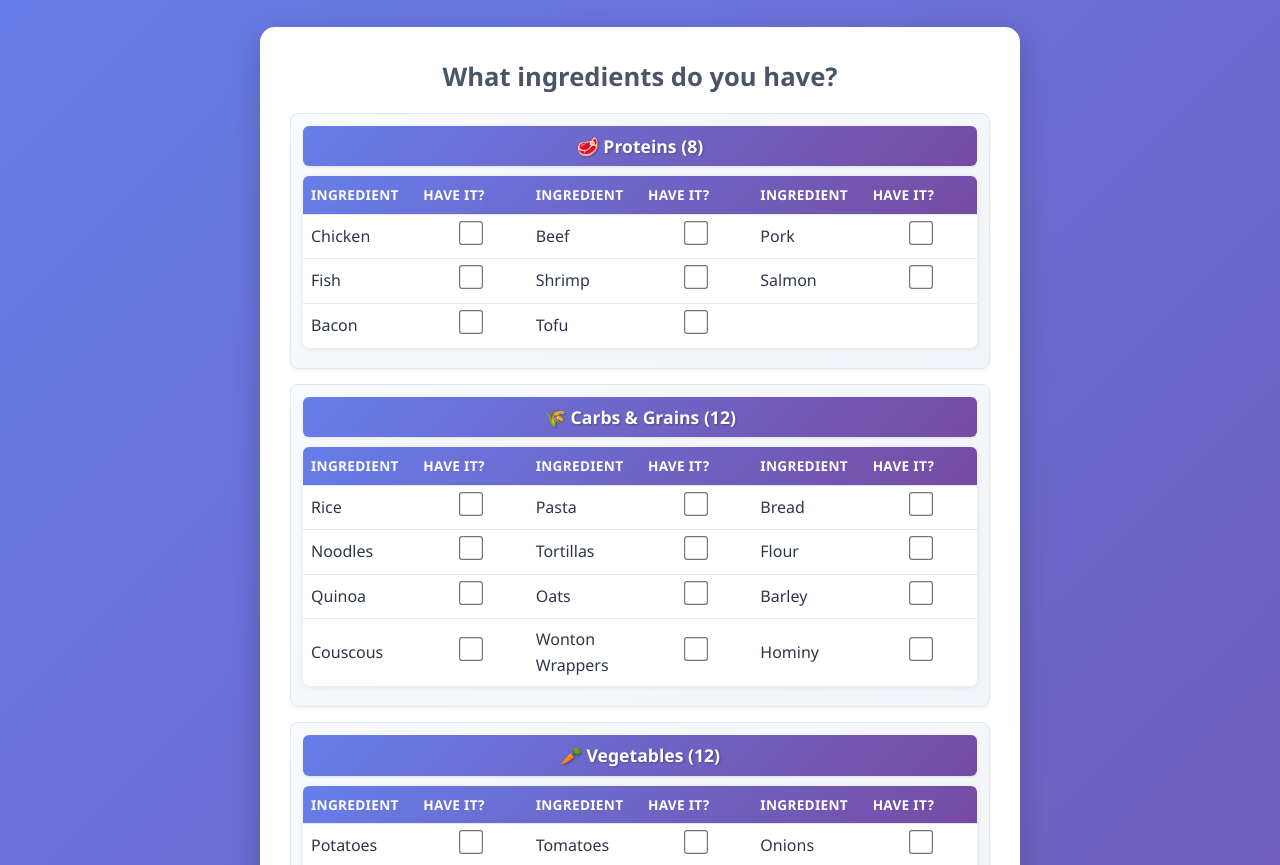
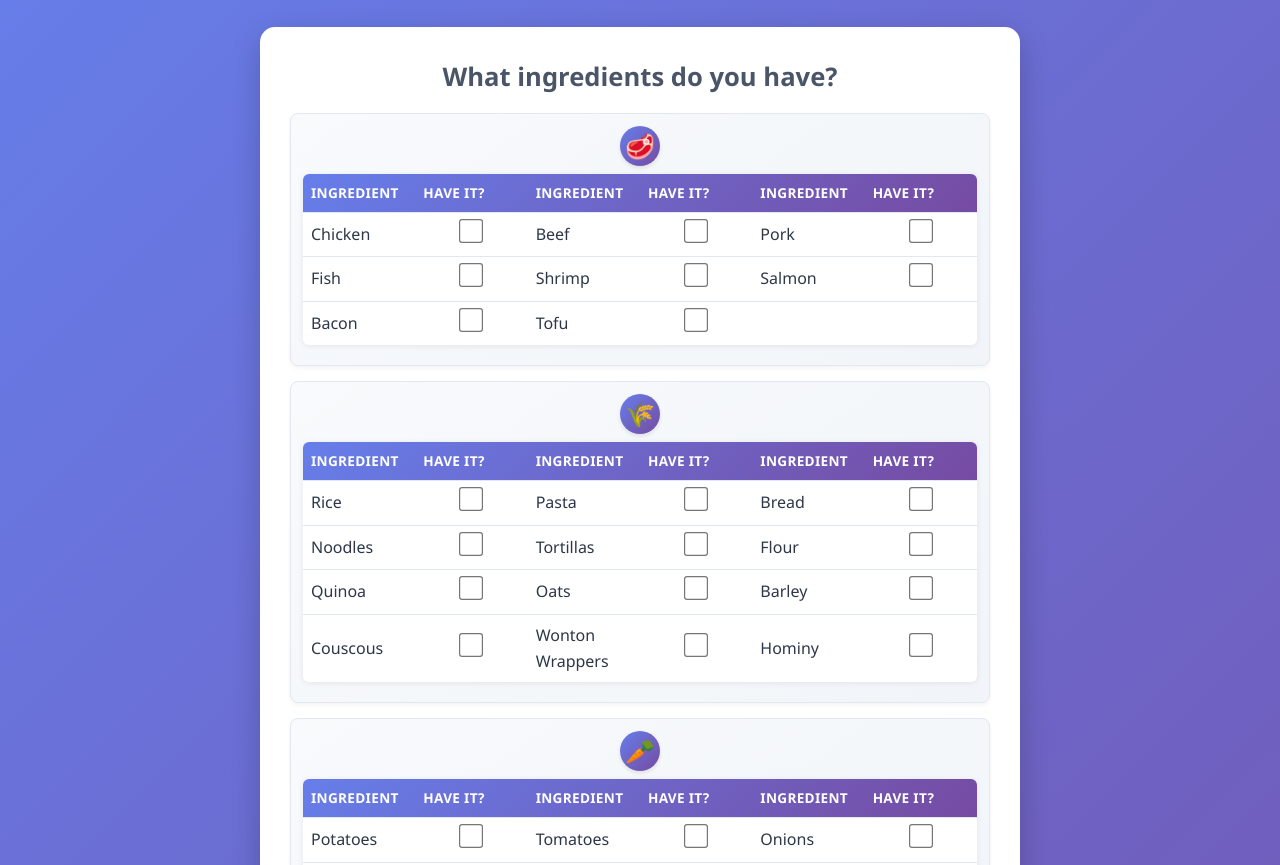
Before and after one commit to tatahab-tech/DinnerHelperApp, a website: page index.html in a window 1280 px wide. Shown: the part 87-952 px from the top of the page. Drawn offline with Linux system fonts and the light colour scheme.

Commit message:
feat: Remove category names, keep only emoji icons for ultra-minimal design
- Removed text from category titles: '🥩 Proteins (8)' → '🥩'
- Converted category titles to circular emoji badges (40x40px)
- Reduced margin from 10px to 8px for tighter spacing
- Centered emoji icons with flexbox for perfect alignment
- Maintains visual category identification through intuitive emojis:
  🥩 = Proteins, 🌾 = Carbs/Grains, 🥕 = Vegetables, 🧀 = Dairy/Eggs, 🧂 = Seasonings
- Even more compact layout while preserving user understanding
- Modern, minimalist aesthetic with circular gradient badges

```diff
--- a/index.html
+++ b/index.html
@@ -18,7 +18,7 @@
 
                 <!-- Proteins Section -->
                 <div class="ingredient-category">
-                    <h3 class="category-title">🥩 Proteins (8)</h3>
+                    <h3 class="category-title">🥩</h3>
                     <table class="ingredients-table">
                         <thead>
                             <tr>
@@ -61,7 +61,7 @@
 
                 <!-- Carbs & Grains Section -->
                 <div class="ingredient-category">
-                    <h3 class="category-title">🌾 Carbs & Grains (12)</h3>
+                    <h3 class="category-title">🌾</h3>
                     <table class="ingredients-table">
                         <thead>
                             <tr>
@@ -112,7 +112,7 @@
 
                 <!-- Vegetables Section -->
                 <div class="ingredient-category">
-                    <h3 class="category-title">🥕 Vegetables (12)</h3>
+                    <h3 class="category-title">🥕</h3>
                     <table class="ingredients-table">
                         <thead>
                             <tr>
@@ -163,7 +163,7 @@
 
                 <!-- Dairy & Eggs Section -->
                 <div class="ingredient-category">
-                    <h3 class="category-title">🧀 Dairy & Eggs (4)</h3>
+                    <h3 class="category-title">🧀</h3>
                     <table class="ingredients-table">
                         <thead>
                             <tr>
@@ -198,7 +198,7 @@
 
                 <!-- Pantry & Seasonings Section -->
                 <div class="ingredient-category">
-                    <h3 class="category-title">🧂 Pantry & Seasonings (10)</h3>
+                    <h3 class="category-title">🧂</h3>
                     <table class="ingredients-table">
                         <thead>
                             <tr>
--- a/style.css
+++ b/style.css
@@ -74,16 +74,19 @@ main {
 }
 
 .category-title {
-    color: white;
-    font-size: 1.1rem;
-    font-weight: 600;
-    margin-bottom: 10px;
+    font-size: 1.5rem;
+    margin-bottom: 8px;
     text-align: center;
-    padding: 6px 12px;
+    padding: 4px;
     background: linear-gradient(135deg, #667eea 0%, #764ba2 100%);
-    border-radius: 6px;
-    text-shadow: 1px 1px 2px rgba(0, 0, 0, 0.3);
-    box-shadow: 0 1px 3px rgba(0, 0, 0, 0.1);
+    border-radius: 50%;
+    width: 40px;
+    height: 40px;
+    display: flex;
+    align-items: center;
+    justify-content: center;
+    margin: 0 auto 8px auto;
+    box-shadow: 0 2px 4px rgba(0, 0, 0, 0.1);
 }
 
 /* Table styles */
```
